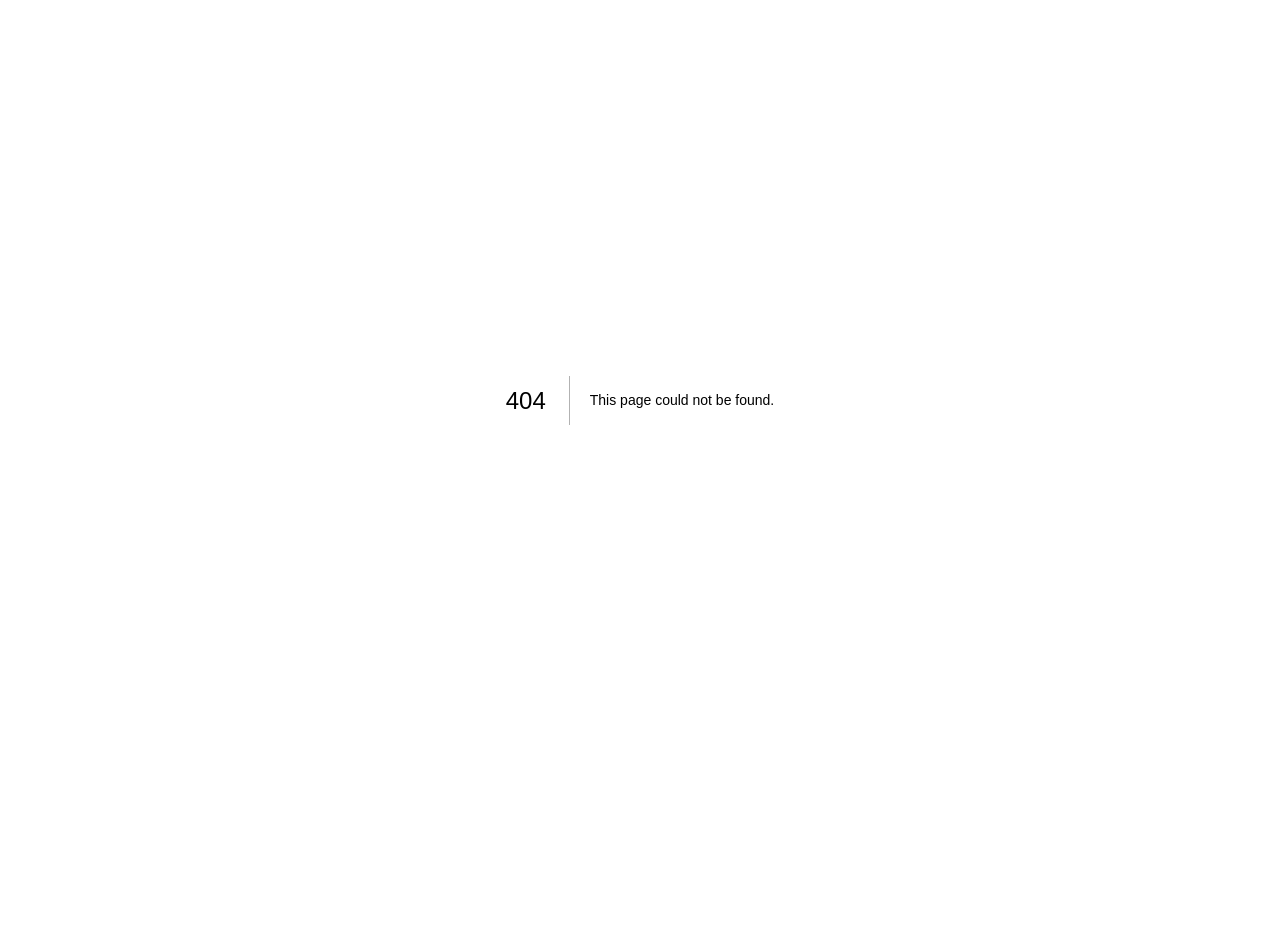
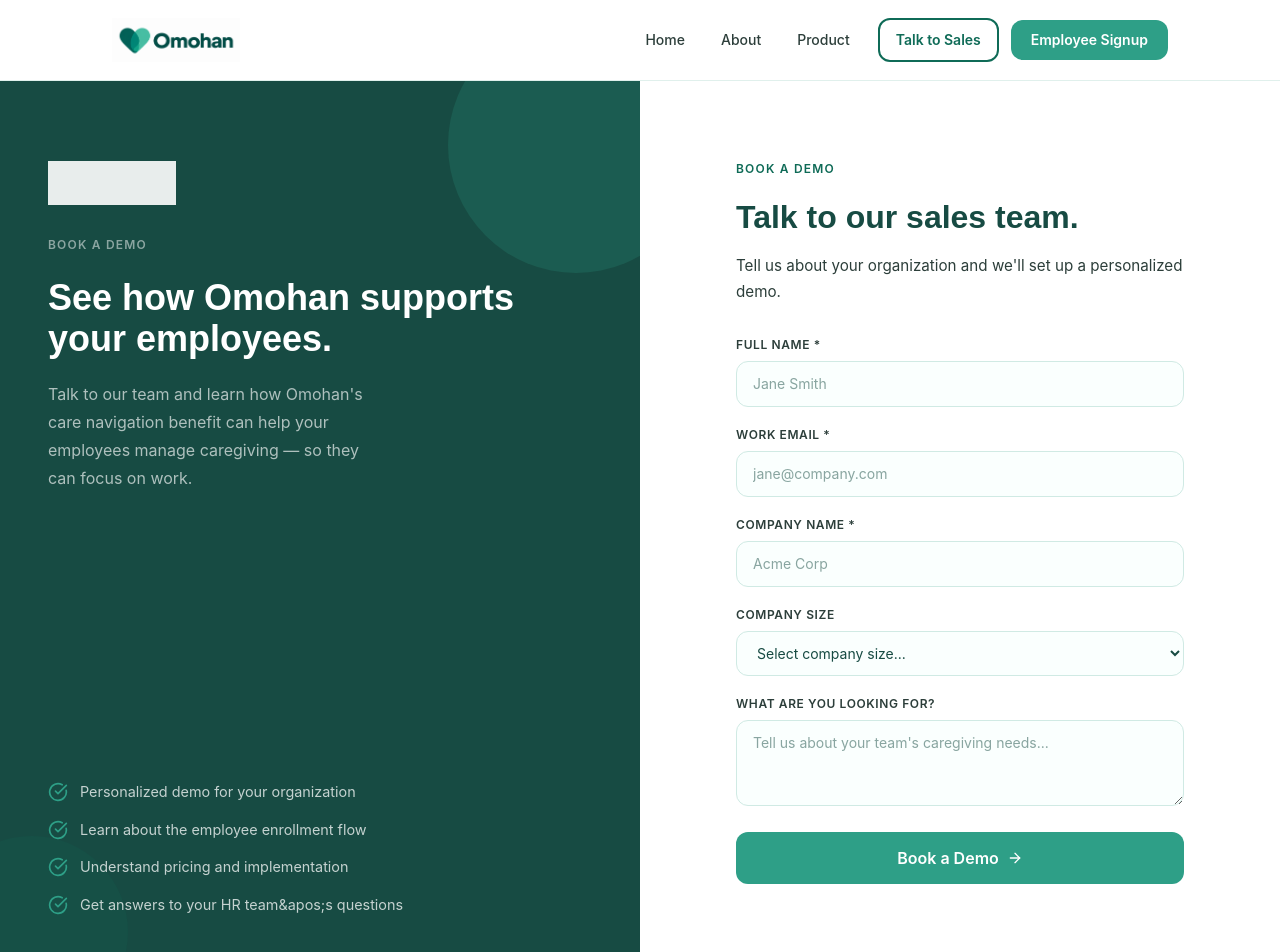
Before and after one commit to Textingman/bume-omohan, a Next.js app: page /talk-to-sales in a window 1280 px wide. Before the commit this address had no page. Shown: the top 952 px of the page. Before the commit the page ends 800 px from the top, so only its background shows below. Built offline with nearby package versions, Linux system fonts and the light colour scheme.

Commit message:
feat: add Talk to Sales / Book a Demo page

```diff
--- /dev/null
+++ b/app/talk-to-sales/page.tsx
@@ -0,0 +1,153 @@
+'use client';
+
+import { useState } from 'react';
+import Image from 'next/image';
+import Navbar from '../components/Navbar';
+import Footer from '../components/Footer';
+import { CheckCircle, ArrowRight } from 'lucide-react';
+
+export default function TalkToSalesPage() {
+  const [formData, setFormData] = useState({ name: '', email: '', company: '', size: '', message: '' });
+  const [submitted, setSubmitted] = useState(false);
+  const [submitting, setSubmitting] = useState(false);
+
+  const handleChange = (e: React.ChangeEvent<HTMLInputElement | HTMLTextAreaElement | HTMLSelectElement>) => {
+    setFormData({ ...formData, [e.target.name]: e.target.value });
+  };
+
+  const handleSubmit = async (e: React.FormEvent) => {
+    e.preventDefault();
+    setSubmitting(true);
+    setTimeout(() => { setSubmitting(false); setSubmitted(true); }, 1200);
+  };
+
+  return (
+    <div className="min-h-screen bg-white" style={{ fontFamily: 'Inter, sans-serif' }}>
+      <Navbar />
+
+      <div className="min-h-screen grid md:grid-cols-2">
+        {/* Left Panel */}
+        <div className="relative hidden md:flex flex-col justify-between p-12 pt-20" style={{ backgroundColor: '#174B43' }}>
+          <div className="absolute inset-0 overflow-hidden pointer-events-none">
+            <div className="absolute -top-16 -right-16 w-64 h-64 rounded-full opacity-20" style={{ backgroundColor: '#2E9F87' }} />
+            <div className="absolute -bottom-16 -left-16 w-48 h-48 rounded-full opacity-15" style={{ backgroundColor: '#0F6B57' }} />
+          </div>
+          <div className="relative z-10">
+            <div className="mb-8">
+              <Image src="/logo.png" alt="Omohan" width={130} height={44} className="h-11 w-auto object-contain"
+                style={{ filter: 'brightness(0) invert(1)', opacity: 0.9 }} />
+            </div>
+            <p className="text-xs font-semibold uppercase tracking-widest mb-6" style={{ color: 'rgba(255,255,255,0.5)', fontFamily: 'Inter, sans-serif' }}>
+              Book a Demo
+            </p>
+            <h2 style={{ fontFamily: 'Manrope, sans-serif', fontWeight: 800, fontSize: '2.25rem', color: 'white', lineHeight: 1.15, marginBottom: '1.25rem' }}>
+              See how Omohan supports your employees.
+            </h2>
+            <p style={{ color: 'rgba(255,255,255,0.65)', fontSize: '1rem', lineHeight: 1.75, maxWidth: '340px' }}>
+              Talk to our team and learn how Omohan&apos;s care navigation benefit can help your employees manage caregiving — so they can focus on work.
+            </p>
+          </div>
+          <div className="relative z-10 space-y-4">
+            {[
+              'Personalized demo for your organization',
+              'Learn about the employee enrollment flow',
+              'Understand pricing and implementation',
+              'Get answers to your HR team&apos;s questions',
+            ].map((item) => (
+              <div key={item} className="flex items-center gap-3">
+                <CheckCircle className="w-5 h-5 flex-shrink-0" style={{ color: '#2E9F87' }} />
+                <span style={{ color: 'rgba(255,255,255,0.75)', fontSize: '0.9rem', fontFamily: 'Inter, sans-serif' }}>{item}</span>
+              </div>
+            ))}
+          </div>
+        </div>
+
+        {/* Right Panel: Form */}
+        <div className="flex flex-col justify-center px-6 py-20 md:px-12 lg:px-16 bg-white">
+          <div className="max-w-md w-full mx-auto">
+            {submitted ? (
+              <div className="text-center py-12">
+                <div className="w-20 h-20 rounded-full flex items-center justify-center mx-auto mb-6" style={{ backgroundColor: '#DFF8F1' }}>
+                  <CheckCircle className="w-10 h-10" style={{ color: '#0F6B57' }} />
+                </div>
+                <h2 style={{ fontFamily: 'Manrope, sans-serif', fontWeight: 800, fontSize: '2rem', color: '#174B43', marginBottom: '1rem' }}>
+                  We&apos;ll be in touch!
+                </h2>
+                <p style={{ fontSize: '1rem', color: '#2C3E3A', lineHeight: 1.7, marginBottom: '2rem' }}>
+                  Thank you for your interest in Omohan. Our team will reach out within 1–2 business days to schedule your demo.
+                </p>
+                <a href="/" className="inline-flex items-center gap-2 px-6 py-3 rounded-xl text-white font-semibold transition-opacity hover:opacity-90"
+                  style={{ backgroundColor: '#2E9F87', fontFamily: 'Inter, sans-serif' }}>
+                  Back to Home
+                </a>
+              </div>
+            ) : (
+              <>
+                <p className="text-xs font-semibold uppercase tracking-widest mb-4" style={{ color: '#0F6B57', fontFamily: 'Inter, sans-serif' }}>
+                  Book a Demo
+                </p>
+                <h1 style={{ fontFamily: 'Manrope, sans-serif', fontWeight: 800, fontSize: '2rem', color: '#174B43', marginBottom: '0.75rem' }}>
+                  Talk to our sales team.
+                </h1>
+                <p style={{ fontSize: '0.95rem', color: '#2C3E3A', lineHeight: 1.7, marginBottom: '2rem' }}>
+                  Tell us about your organization and we&apos;ll set up a personalized demo.
+                </p>
+
+                <form onSubmit={handleSubmit} className="space-y-5">
+                  <div>
+                    <label className="block text-xs font-semibold uppercase tracking-wider mb-2" style={{ color: '#2C3E3A' }}>Full Name *</label>
+                    <input type="text" name="name" required value={formData.name} onChange={handleChange}
+                      placeholder="Jane Smith"
+                      className="w-full px-4 py-3 rounded-xl text-sm focus:outline-none"
+                      style={{ border: '1px solid #D0EAE4', color: '#174B43', backgroundColor: '#FAFFFE' }} />
+                  </div>
+                  <div>
+                    <label className="block text-xs font-semibold uppercase tracking-wider mb-2" style={{ color: '#2C3E3A' }}>Work Email *</label>
+                    <input type="email" name="email" required value={formData.email} onChange={handleChange}
+                      placeholder="jane@company.com"
+                      className="w-full px-4 py-3 rounded-xl text-sm focus:outline-none"
+                      style={{ border: '1px solid #D0EAE4', color: '#174B43', backgroundColor: '#FAFFFE' }} />
+                  </div>
+                  <div>
+                    <label className="block text-xs font-semibold uppercase tracking-wider mb-2" style={{ color: '#2C3E3A' }}>Company Name *</label>
+                    <input type="text" name="company" required value={formData.company} onChange={handleChange}
+                      placeholder="Acme Corp"
+                      className="w-full px-4 py-3 rounded-xl text-sm focus:outline-none"
+                      style={{ border: '1px solid #D0EAE4', color: '#174B43', backgroundColor: '#FAFFFE' }} />
+                  </div>
+                  <div>
+                    <label className="block text-xs font-semibold uppercase tracking-wider mb-2" style={{ color: '#2C3E3A' }}>Company Size</label>
+                    <select name="size" value={formData.size} onChange={handleChange}
+                      className="w-full px-4 py-3 rounded-xl text-sm focus:outline-none"
+                      style={{ border: '1px solid #D0EAE4', color: '#174B43', backgroundColor: '#FAFFFE' }}>
+                      <option value="">Select company size...</option>
+                      <option value="1-50">1–50 employees</option>
+                      <option value="51-200">51–200 employees</option>
+                      <option value="201-500">201–500 employees</option>
+                      <option value="501-1000">501–1,000 employees</option>
+                      <option value="1000+">1,000+ employees</option>
+                    </select>
+                  </div>
+                  <div>
+                    <label className="block text-xs font-semibold uppercase tracking-wider mb-2" style={{ color: '#2C3E3A' }}>What are you looking for?</label>
+                    <textarea name="message" rows={3} value={formData.message} onChange={handleChange}
+                      placeholder="Tell us about your team&apos;s caregiving needs..."
+                      className="w-full px-4 py-3 rounded-xl text-sm focus:outline-none"
+                      style={{ border: '1px solid #D0EAE4', color: '#174B43', backgroundColor: '#FAFFFE' }} />
+                  </div>
+                  <button type="submit" disabled={submitting}
+                    className="w-full py-3.5 rounded-xl text-white font-semibold transition-opacity hover:opacity-90 flex items-center justify-center gap-2"
+                    style={{ backgroundColor: submitting ? '#9CA3AF' : '#2E9F87', cursor: submitting ? 'not-allowed' : 'pointer', fontFamily: 'Inter, sans-serif' }}>
+                    {submitting ? 'Submitting...' : (<>Book a Demo <ArrowRight className="w-4 h-4" /></>)}
+                  </button>
+                </form>
+              </>
+            )}
+          </div>
+        </div>
+      </div>
+
+      <Footer />
+    </div>
+  );
+}
```
